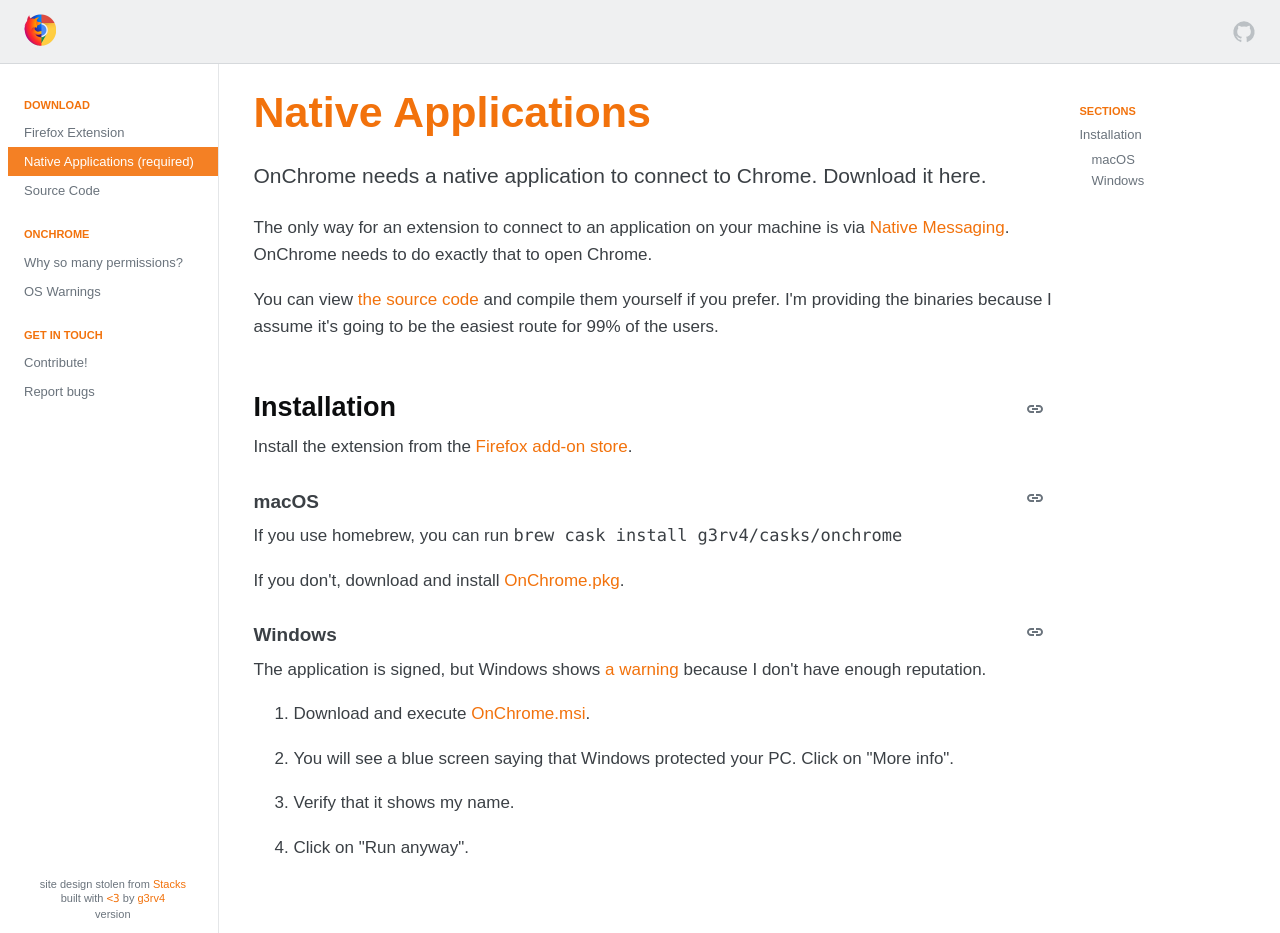
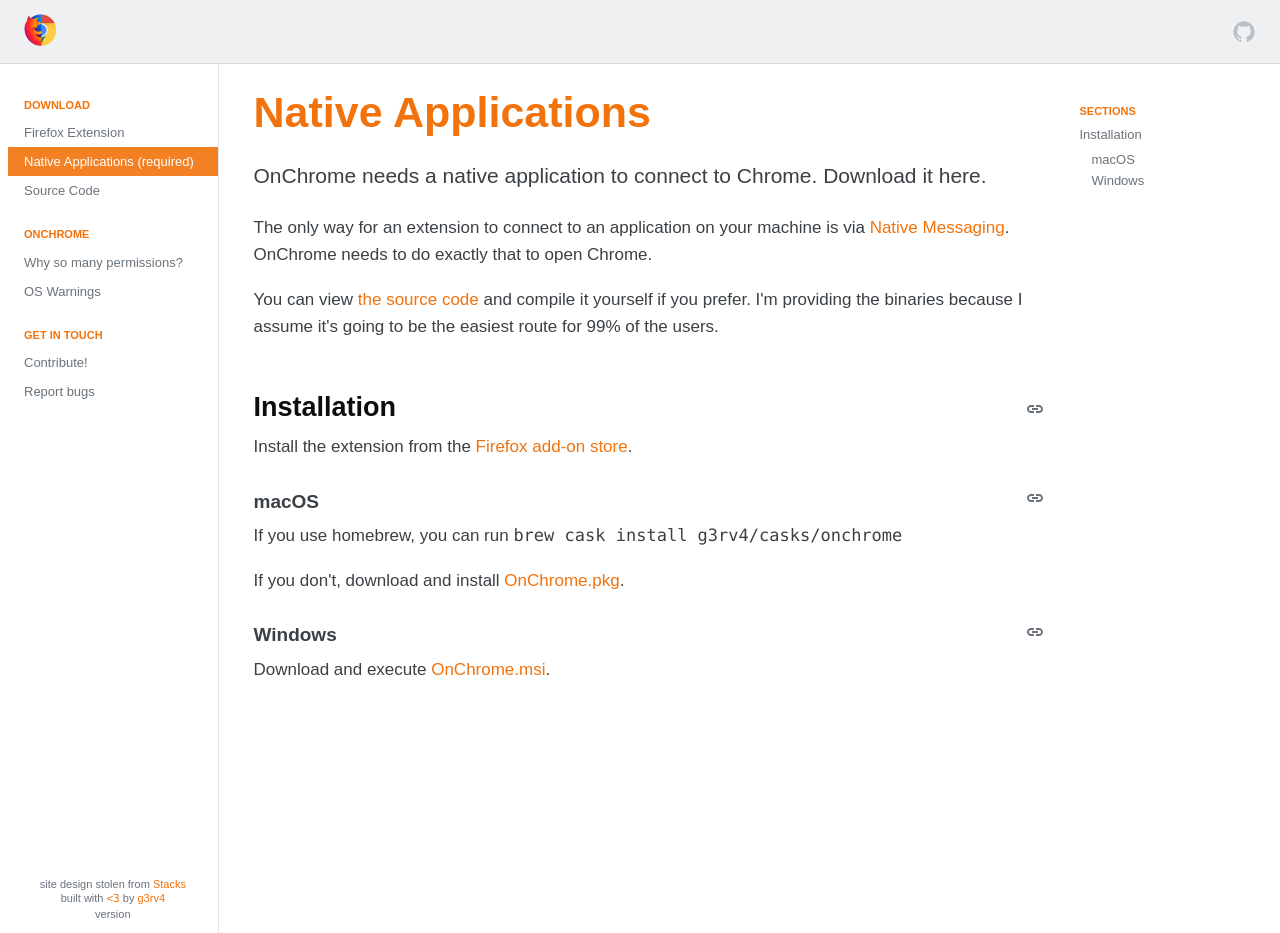
Before and after one commit to g3rv4/onchro.me, a Jekyll site: the page built from native-applications.html, in a window 1280 px wide and 933 px high. Built offline with Jekyll 4.4.1, drawn with Linux system fonts in a browser that asks for light colours.

Commit message:
No longer have warnings!

```diff
--- a/native-applications.html
+++ b/native-applications.html
@@ -6,7 +6,7 @@
 
 <p class="stacks-copy">The only way for an extension to connect to an application on your machine is via <a href="https://developer.mozilla.org/en-US/docs/Mozilla/Add-ons/WebExtensions/Native_messaging">Native Messaging</a>. OnChrome needs to do exactly that to open Chrome.</p>
 
-<p class="stacks-copy">You can view <a href="https://github.com/g3rv4/OnChrome/tree/master/app">the source code</a> and compile them yourself if you prefer. I'm providing the binaries because I assume it's going to be the easiest route for 99% of the users.</p>
+<p class="stacks-copy">You can view <a href="https://github.com/g3rv4/OnChrome/tree/master/app">the source code</a> and compile it yourself if you prefer. I'm providing the binaries because I assume it's going to be the easiest route for 99% of the users.</p>
 
 <section class="stacks-section">
     {% header h2 | Installation %}
@@ -14,13 +14,7 @@
 
     {% header h3 | macOS %}
     <p class="stacks-copy">If you use homebrew, you can run <span class="ff-mono">brew cask install g3rv4/casks/onchrome</span></p>
-    <p class="stacks-copy">If you don't, download and install <a href="https://files.onchro.me/deploy/1.0.1/macOS/OnChrome.pkg" class="js-anchor">OnChrome.pkg</a>.</p>
+    <p class="stacks-copy">If you don't, download and install <a href="https://files.onchro.me/deploy/1.0.0/macOS/OnChrome.pkg" class="js-anchor">OnChrome.pkg</a>.</p>
     {% header h3 | Windows %}
-    <p class="stacks-copy">The application is signed, but Windows shows <a href="/os-warnings">a warning</a> because I don't have enough reputation.</p>
-    <ol>
-        <li class="stacks-copy">Download and execute <a href="https://files.onchro.me/deploy/1.0.1/win64/OnChrome.msi" class="js-anchor">OnChrome.msi</a>.</li>
-        <li class="stacks-copy">You will see a blue screen saying that Windows protected your PC. Click on "More info".</li>
-        <li class="stacks-copy">Verify that it shows my name.</li>
-        <li class="stacks-copy">Click on "Run anyway".</li>
-    </ol>
+    <p class="stacks-copy">Download and execute <a href="https://files.onchro.me/deploy/1.0.2/win64/OnChrome.msi" class="js-anchor">OnChrome.msi</a>.</p>
 </section>
```
